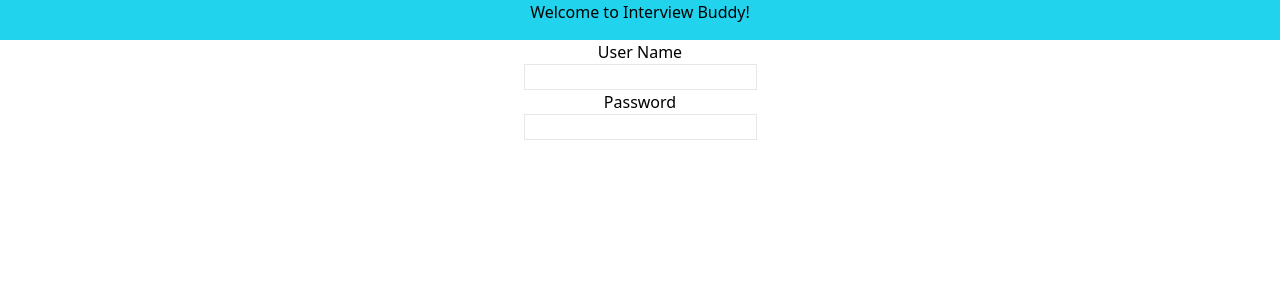
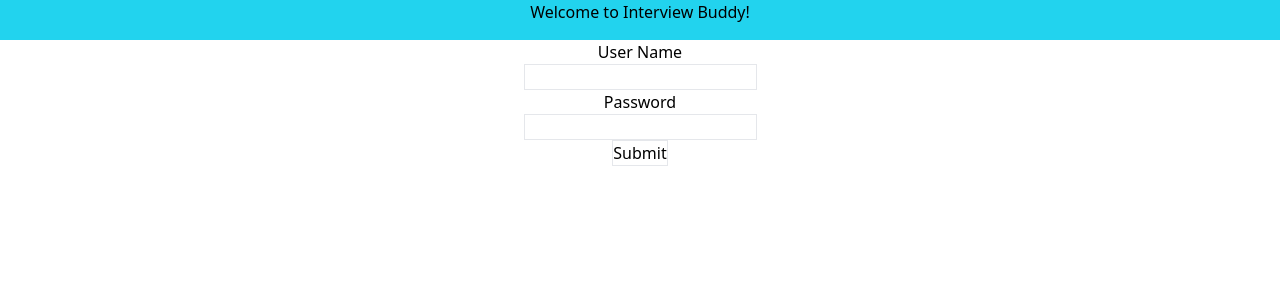
Before and after one commit to Interview-Buddy/interview-buddy-fe, a Next.js app: page / in a window 1280 px wide. Shown: the top 300 px of the page. Built offline with nearby package versions, Linux system fonts and the light colour scheme.

Commit message:
Add submit input

```diff
--- a/src/components/login.tsx
+++ b/src/components/login.tsx
@@ -28,6 +28,7 @@ const Login = () => {
           onChange={e => setPassword(e.target.value)}
         />
       </div>
+      <input type="submit" className="border border-black-300"/>
     </form>
   )
 }
```
